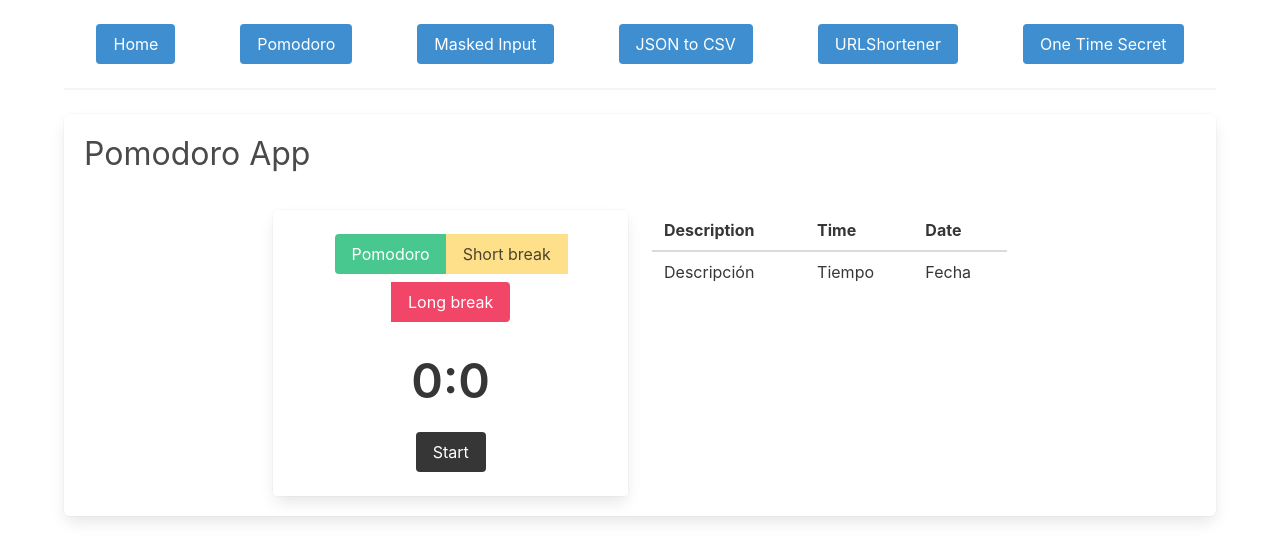
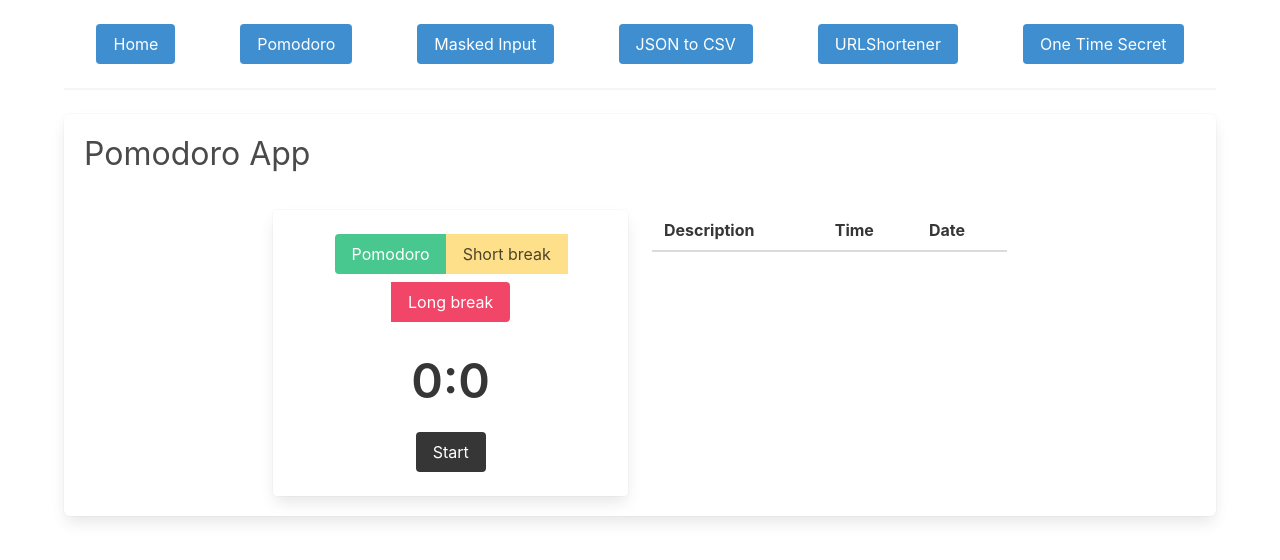
Before and after one commit to angelhiguerosTelus/web-development-project, a React (Create React App) app: page /pomodoro in a window 1280 px wide. Shown: the top 560 px of the page. Built offline with nearby package versions, Linux system fonts and the light colour scheme.

Commit message:
feat: useLocalStorage hook implemented (#3)

```diff
--- a/package.json
+++ b/package.json
@@ -7,6 +7,7 @@
     "@testing-library/react": "^12.0.0",
     "@testing-library/user-event": "^13.2.1",
     "bulma": "^0.9.3",
+    "moment": "^2.29.1",
     "react": "^17.0.2",
     "react-dom": "^17.0.2",
     "react-router-dom": "^5.3.0",
--- a/src/Apps/01 Pomodoro/index.js
+++ b/src/Apps/01 Pomodoro/index.js
@@ -2,18 +2,22 @@ import React from "react";
 import { Timer } from "./timer";
 import { Logs } from "./logs";
 import "./styles.css";
+import { useLocalStorage } from "./useLocalStorage";
 
 function PomodoroApp() {
+  const [logs, setLogs] = useLocalStorage("timer", []);
+
+
   return (
     <div className="App box">
       <span className="subtitle is-3">Pomodoro App</span>
 
       <div className="columns is-centered mt-5">
         <div className="column is-4">
-          <Timer />
+          <Timer  logs={logs}  setLogs={setLogs}/>
         </div>
         <div className="column is-4">
-          <Logs />
+          <Logs logs={logs}/>
         </div>
       </div>
     </div>
--- a/src/Apps/01 Pomodoro/logs.js
+++ b/src/Apps/01 Pomodoro/logs.js
@@ -1,6 +1,7 @@
+import { useEffect, useState } from "react";
+import { useLocalStorage } from "./useLocalStorage";
 
-
-export const Logs = () => {
+export const Logs = ({logs}) => {
 
 
   return (
@@ -15,11 +16,13 @@ export const Logs = () => {
             </tr>
           </thead>
           <tbody>
-            <tr>
-              <td>Descripción</td>
-              <td>Tiempo</td>
-              <td>Fecha</td>
-            </tr>
+            {logs.map((log) => (
+              <tr>
+                <td>{log.description}</td>
+                <td>{log.time}</td>
+                <td>{log.date}</td>
+              </tr>
+            ))}
           </tbody>
         </table>
       </div>
--- a/src/Apps/01 Pomodoro/timer.js
+++ b/src/Apps/01 Pomodoro/timer.js
@@ -1,7 +1,9 @@
 import React, { useEffect, useState } from "react";
 import Swal from "sweetalert2";
+import moment from "moment";
+import { useLocalStorage } from "./useLocalStorage";
 
-export const Timer = () => {
+export const Timer = ({logs, setLogs}) => {
   const [state, setstate] = useState(false);
   const [time, setTime] = useState(0);
   const [minutes, setMinutes] = useState(0);
@@ -11,7 +13,25 @@ export const Timer = () => {
   useEffect(() => {
     setMinutes(parseInt((time / 60) % 60));
     setSeconds(parseInt(time % 60));
+
+    if (time === 0) {
+      setTime(0);
+      clearInterval(intervalId);
+      setstate(false);
+    }
   }, [time]);
+
+  const saveTimer = (time) => {
+    setLogs([
+      ...logs,
+      {
+        description:
+          time === 25 ? "Pomodoro" : time === 15 ? "Long break" : "Short break",
+        time,
+        date: moment().format("MMMM Do YYYY, h:mm:ss a"),
+      },
+    ]);
+  };
 
   const handleStartTimer = () => {
     if (time > 0) {
@@ -19,6 +39,7 @@ export const Timer = () => {
       let id = setInterval(() => {
         setTime((prev) => (prev - 1 > 0 ? prev - 1 : 0));
       }, 1000);
+      saveTimer((time / 60) % 60);
       setIntervalId(id);
     }
   };
@@ -51,7 +72,7 @@ export const Timer = () => {
             </button>
             <button
               className="button is-warning"
-              onClick={() => setTime(0.2 * 60)}
+              onClick={() => setTime(5 * 60)}
             >
               Short break
             </button>
--- /dev/null
+++ b/src/Apps/01 Pomodoro/useLocalStorage.js
@@ -0,0 +1,22 @@
+import { useState } from "react";
+
+export function useLocalStorage(key, initialValue) {
+  const [storedValue, setValue] = useState(() => {
+    try {
+      const item = window.localStorage.getItem(key);
+      return item != null ? JSON.parse(item) : initialValue;
+    } catch (e) {
+      return initialValue;
+    }
+  });
+
+  const setLocalStorage = (value) => {
+    try {
+      window.localStorage.setItem(key, JSON.stringify(value));
+      setValue(value);
+    } catch (e) {
+      console.log(e);
+    }
+  };
+  return [storedValue, setLocalStorage];
+}
```
Also changed, not shown: 2 other files (tests, documents, lock files or other folders).
